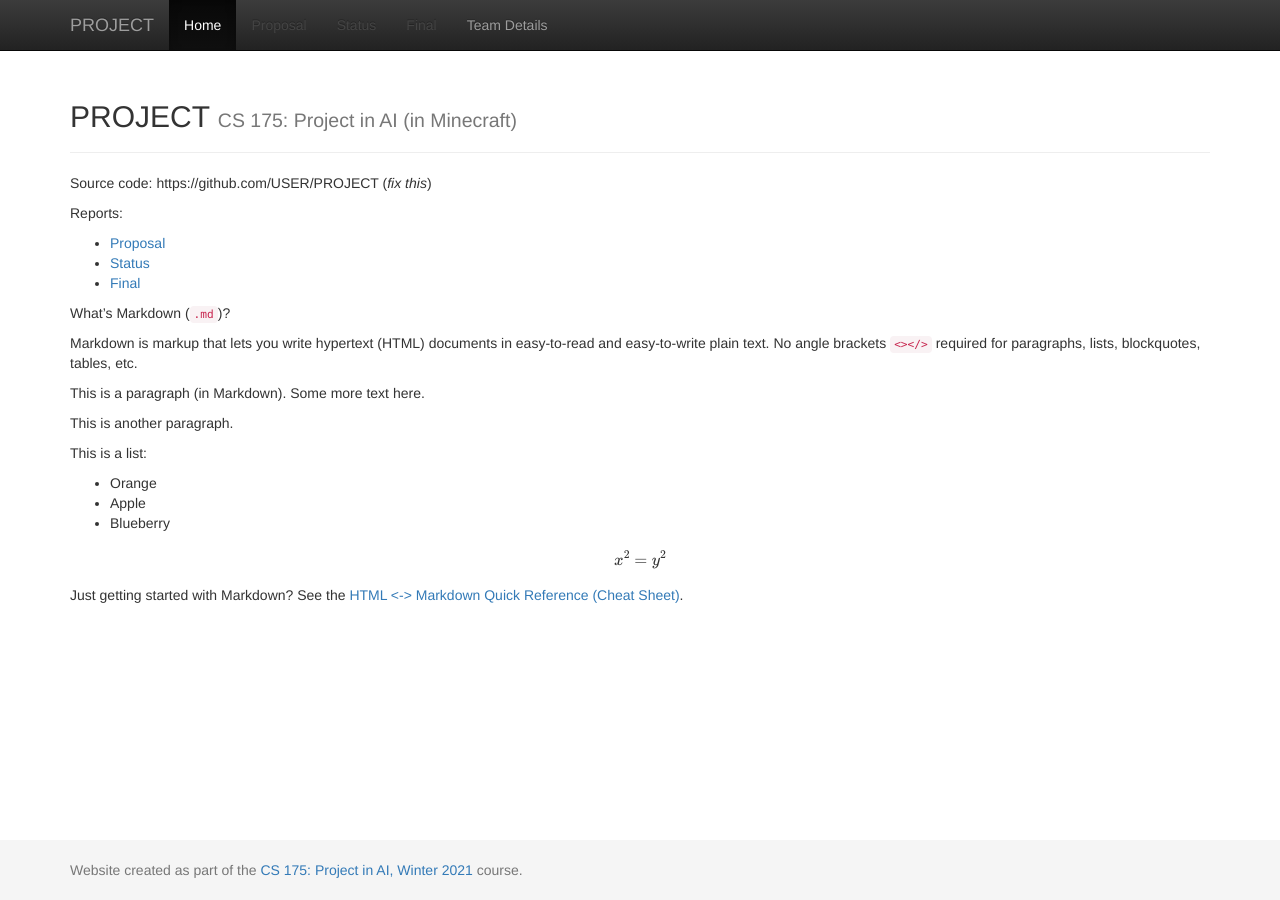
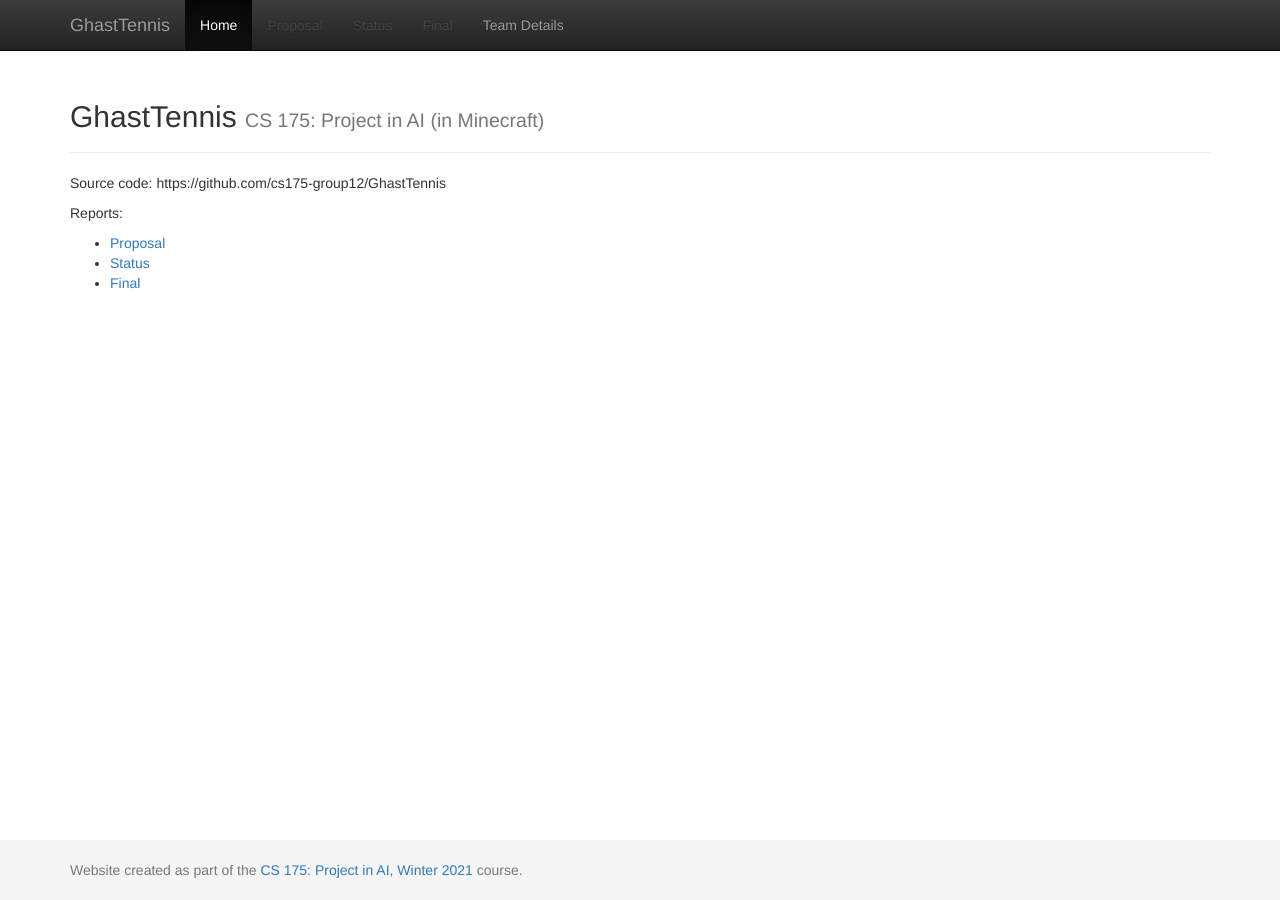
Before and after one commit to cs175-group12/GhastTennis, a Jekyll site: the page built from docs/index.md, in a window 1280 px wide. Built offline with Jekyll 4.4.1, drawn with Linux system fonts in a browser that asks for light colours; formulas are drawn with MathJax 3.

Commit message:
Update config and index

```diff
--- a/docs/_config.yml
+++ b/docs/_config.yml
@@ -1,7 +1,7 @@
 ###########
 # site.title
 
-title:    'PROJECT'
+title:    'GhastTennis'
 subtitle: 'CS 175: Project in AI (in Minecraft)'
 
 
--- a/docs/index.md
+++ b/docs/index.md
@@ -3,38 +3,10 @@
 title:  Home
 ---
 
-Source code: https://github.com/USER/PROJECT (_fix this_)
+Source code: https://github.com/cs175-group12/GhastTennis
 
 Reports:
 
 - [Proposal](proposal.html)
 - [Status](status.html)
 - [Final](final.html)
-
-What's Markdown (`.md`)?
-
-Markdown is markup that lets you write hypertext (HTML) documents
-in easy-to-read and easy-to-write plain text.
-No angle brackets `<></>` required for
-paragraphs, lists, blockquotes, tables, etc.
-
-
-This is a paragraph (in Markdown). Some more
-text here.
-
-This is another paragraph.
-
-This is a list:
-
-- Orange
-- Apple
-- Blueberry
-
-$$x^2 = y^2$$
-
-
-Just getting started with Markdown?
-See the [HTML <-> Markdown Quick Reference (Cheat Sheet)][quickref].
-
-
-[quickref]: https://github.com/mundimark/quickrefs/blob/master/HTML.md
```
